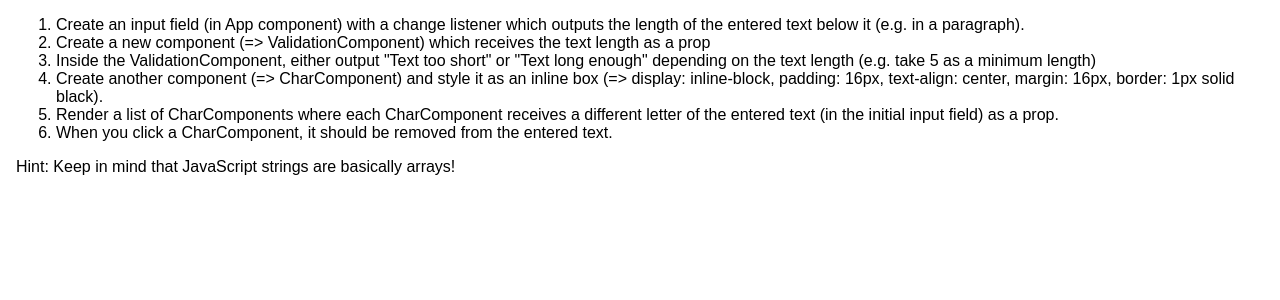
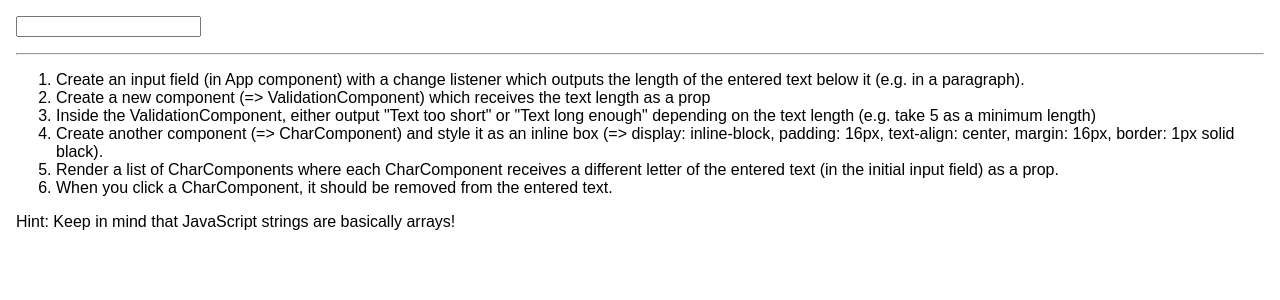
Before and after one commit to natanielmendes/lists-conditionals-assignment, a React (Create React App) app: page / in a window 1280 px wide. Shown: the top 300 px of the page. Built offline with nearby package versions, Linux system fonts and the light colour scheme.

Commit message:
Creating an input field (in App component) with a change listener which outputs the length of the entered text below it (e.g. in a paragraph).

```diff
--- a/src/App.js
+++ b/src/App.js
@@ -1,10 +1,24 @@
 import React, { Component } from 'react';
 import './App.css';
+import Validation from './Validation/Validation';
 
 class App extends Component {
+  state = {
+    userInput: ''
+  }
+
+  inputChangedHandler = (event) => {
+    this.setState({
+      userInput: event.target.value
+    })
+  }
+
   render() {
     return (
       <div className="App">
+        <input type="text" className="textInput" onChange={this.inputChangedHandler} value={this.state.userInput}></input>
+        <p>{this.state.userInput}</p>
+        <hr />
         <ol>
           <li>Create an input field (in App component) with a change listener which outputs the length of the entered text below it (e.g. in a paragraph).</li>
           <li>Create a new component (=> ValidationComponent) which receives the text length as a prop</li>
```
Also changed, not shown: 2 other files (tests, documents, lock files or other folders).
